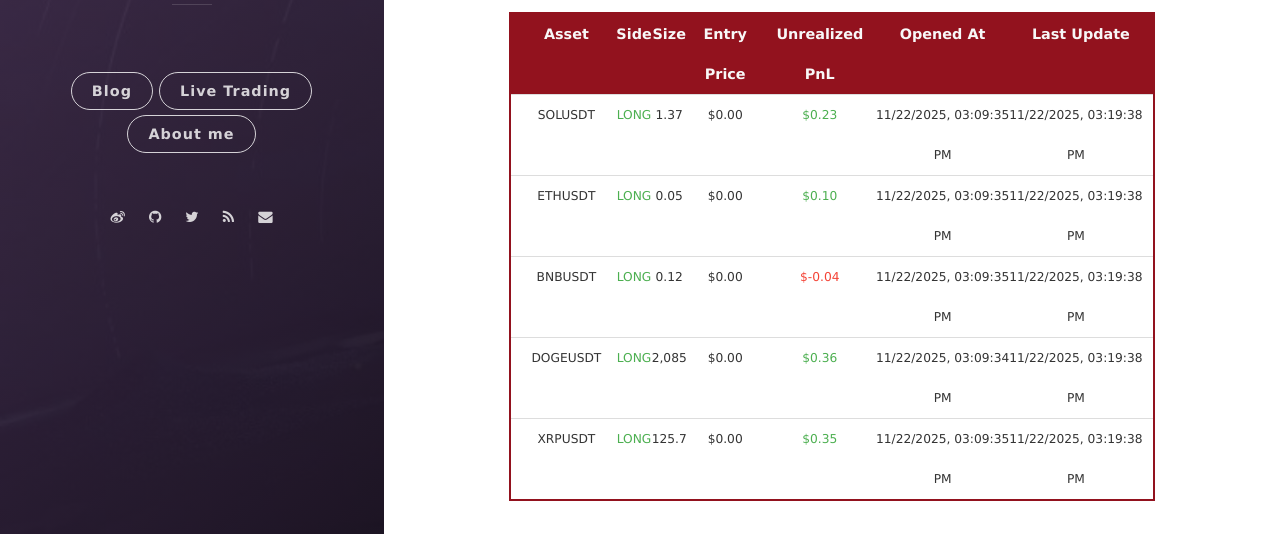
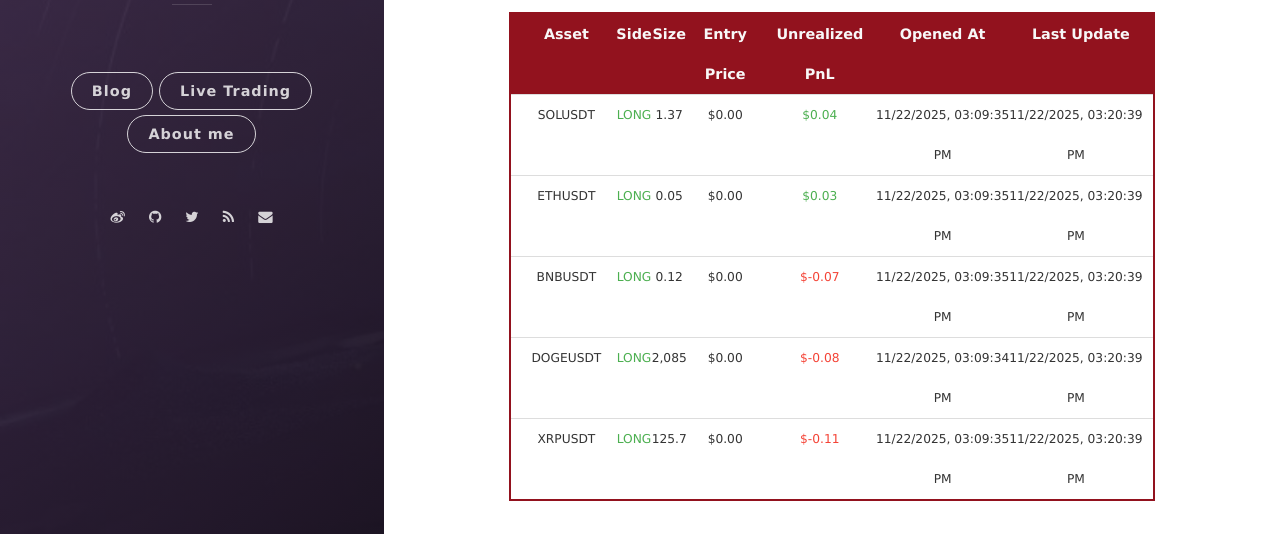
Before and after one commit to leeyegy/leeyegy.github.io, a Jekyll site: the page built from live-trading.html, in a window 1280 px wide and 1188 px high. Shown: the part 587-1121 px from the top of the window. Built offline with Jekyll 4.4.1, drawn with Linux system fonts in a browser that asks for light colours; nearby versions of some CDN libraries.

Commit message:
AccountMonitor: refresh positions 2025-11-22T23:20:39+08:00

```diff
--- a/assets/data/binance/positions.json
+++ b/assets/data/binance/positions.json
@@ -4,44 +4,44 @@
     "side": "LONG",
     "size": 1.37,
     "entryPrice": 0.0,
-    "unrealizedPnl": 0.23028957,
+    "unrealizedPnl": 0.0411,
     "openedAt": "2025-11-22T23:09:35+08:00",
-    "reportedAt": "2025-11-22T23:19:38+08:00"
+    "reportedAt": "2025-11-22T23:20:39+08:00"
   },
   {
     "symbol": "ETHUSDT",
     "side": "LONG",
     "size": 0.05,
     "entryPrice": 0.0,
-    "unrealizedPnl": 0.0969655,
+    "unrealizedPnl": 0.0305,
     "openedAt": "2025-11-22T23:09:35+08:00",
-    "reportedAt": "2025-11-22T23:19:38+08:00"
+    "reportedAt": "2025-11-22T23:20:39+08:00"
   },
   {
     "symbol": "BNBUSDT",
     "side": "LONG",
     "size": 0.12,
     "entryPrice": 0.0,
-    "unrealizedPnl": -0.03686181,
+    "unrealizedPnl": -0.07474629,
     "openedAt": "2025-11-22T23:09:35+08:00",
-    "reportedAt": "2025-11-22T23:19:38+08:00"
+    "reportedAt": "2025-11-22T23:20:39+08:00"
   },
   {
     "symbol": "DOGEUSDT",
     "side": "LONG",
     "size": 2085.0,
     "entryPrice": 0.0,
-    "unrealizedPnl": 0.35759835,
+    "unrealizedPnl": -0.0834,
     "openedAt": "2025-11-22T23:09:34+08:00",
-    "reportedAt": "2025-11-22T23:19:38+08:00"
+    "reportedAt": "2025-11-22T23:20:39+08:00"
   },
   {
     "symbol": "XRPUSDT",
     "side": "LONG",
     "size": 125.7,
     "entryPrice": 0.0,
-    "unrealizedPnl": 0.3474901,
+    "unrealizedPnl": -0.11313,
     "openedAt": "2025-11-22T23:09:35+08:00",
-    "reportedAt": "2025-11-22T23:19:38+08:00"
+    "reportedAt": "2025-11-22T23:20:39+08:00"
   }
 ]
```
